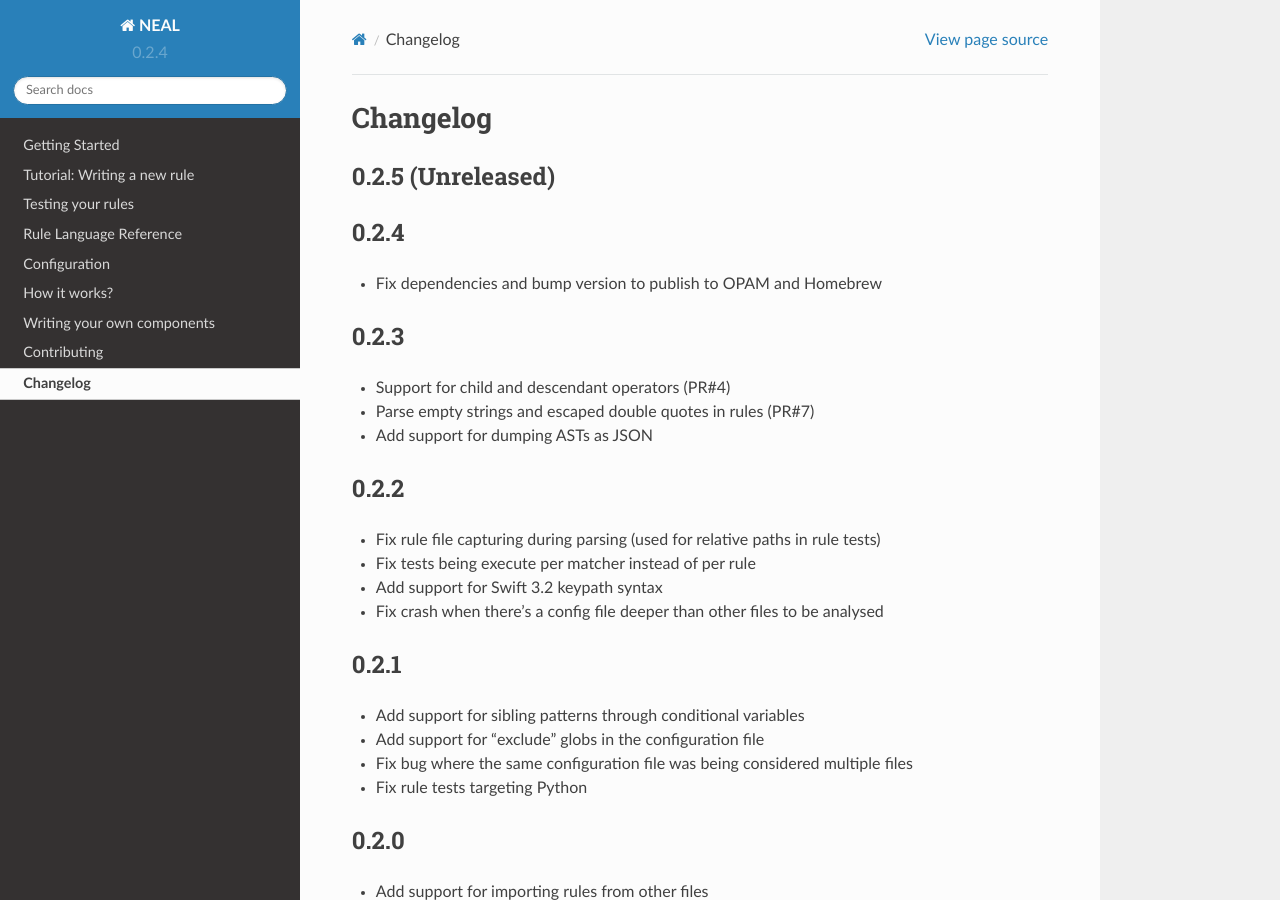
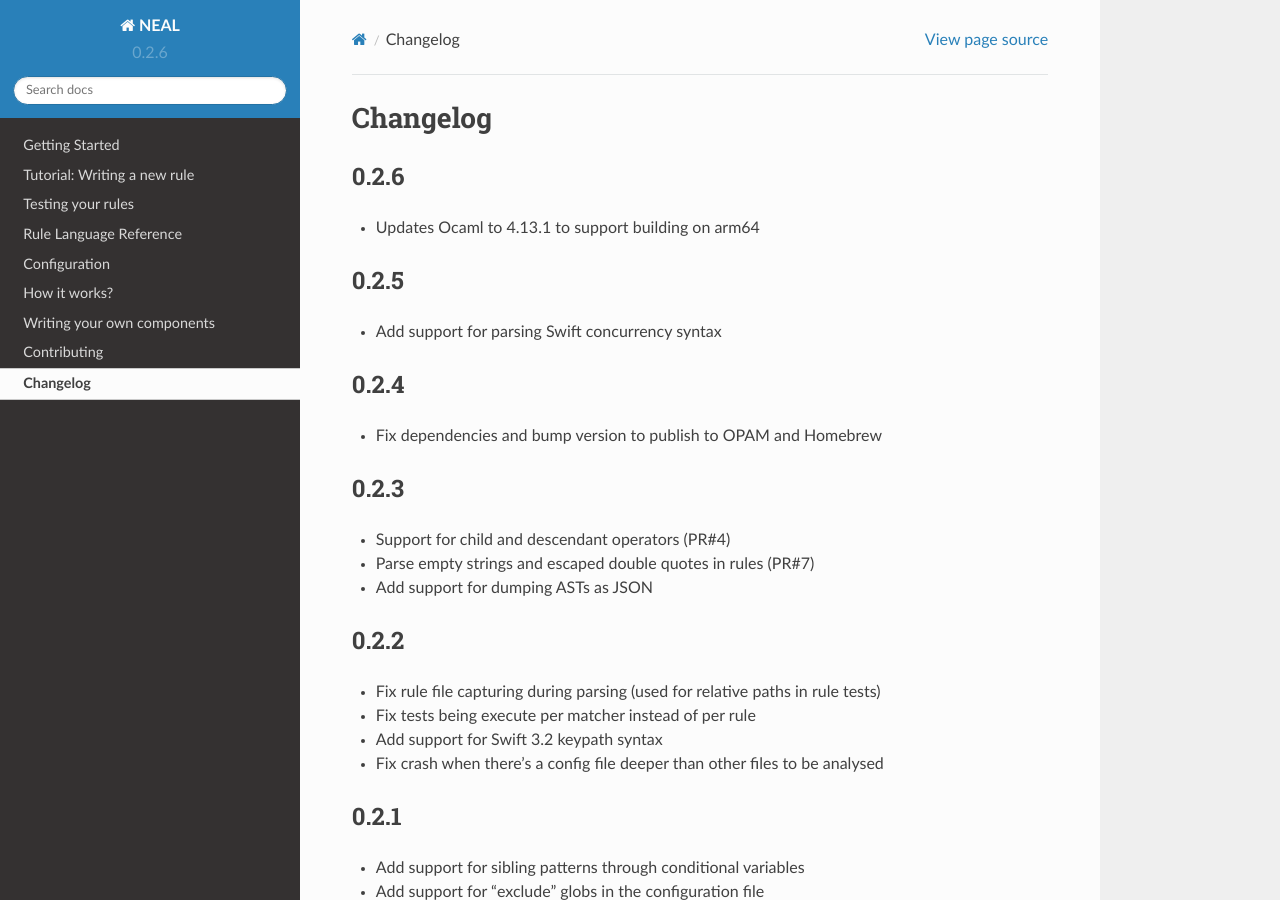
Before and after one commit to uber/NEAL, a Sphinx documentation site: the page built from docs/changelog.rst, in a window 1280 px wide and 900 px high. Built offline with Sphinx 7.4.7 and the Read the Docs theme 2.0.0, drawn with Linux system fonts in a browser that asks for light colours.

Commit message:
Update Ocaml to 4.13.1 (#28)
* Update Ocaml to 4.13.1

* Fix make coverage for new version of bisect-ppx-report

* Update changelog to have correct version

```diff
--- a/docs/changelog.rst
+++ b/docs/changelog.rst
@@ -1,8 +1,13 @@
 Changelog
 =========
 
-0.2.5 (Unreleased)
-------------------
+0.2.6
+------
+- Updates Ocaml to 4.13.1 to support building on arm64
+
+0.2.5
+------
+- Add support for parsing Swift concurrency syntax
 
 0.2.4
 -----
--- a/docs/conf.py
+++ b/docs/conf.py
@@ -54,9 +54,9 @@
 # built documents.
 #
 # The short X.Y version.
-version = u'0.2.4'
+version = u'0.2.6'
 # The full version, including alpha/beta/rc tags.
-release = u'0.2.4'
+release = u'0.2.6'
 
 # The language for content autogenerated by Sphinx. Refer to documentation
 # for a list of supported languages.
--- a/docs/index.rst
+++ b/docs/index.rst
@@ -71,13 +71,13 @@
 Installing from source
 ++++++++++++++++++++++
 
-To build and install NEAL from source, make sure you have `OPAM`__ installed and that you're using OCaml 4.04 or later.
+To build and install NEAL from source, make sure you have `OPAM`__ installed and that you're using OCaml 4.13.1 or later.
 
 .. code-block:: bash
 
   $ brew install opam
   $ opam init
-  $ opam switch 4.04.2
+  $ opam switch 4.13.1
   $ eval "$(opam config env)"
 
 __ https://opam.ocaml.org/
```
Also changed, not shown: 8 other files.
